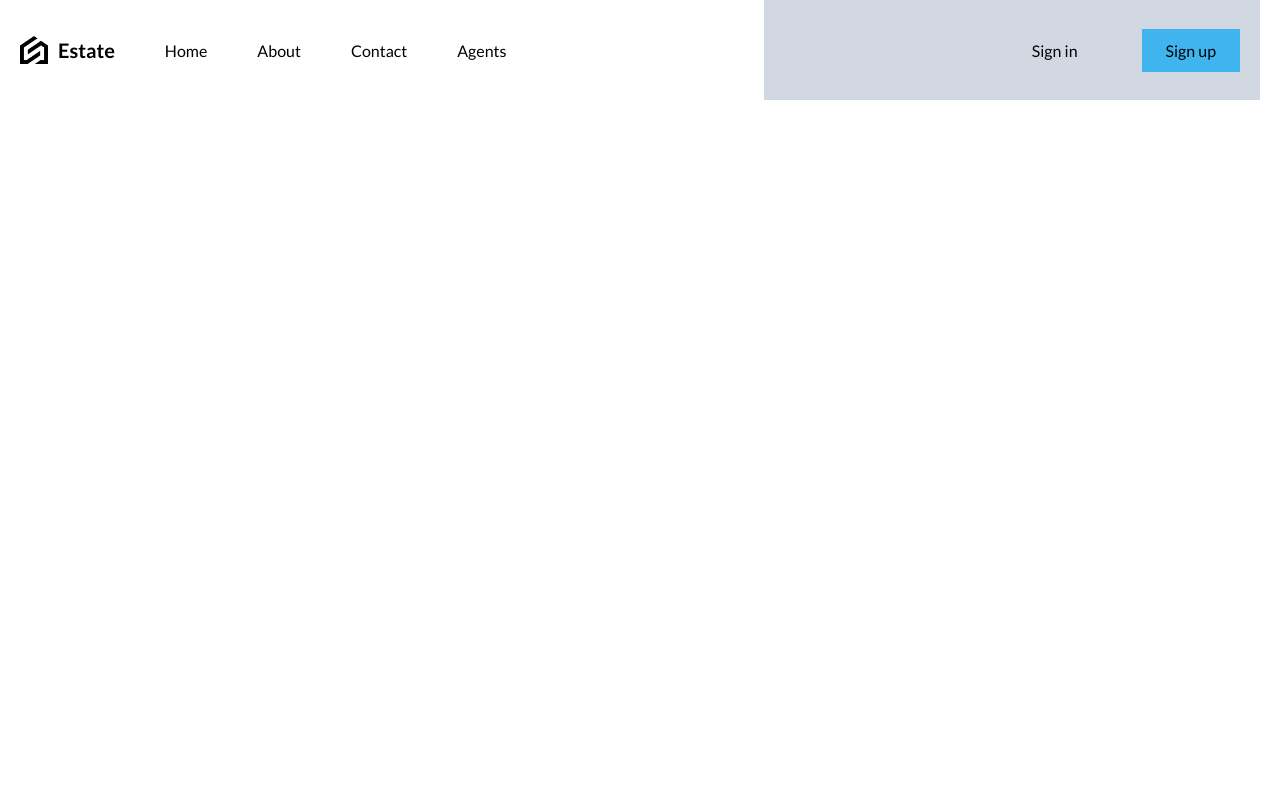
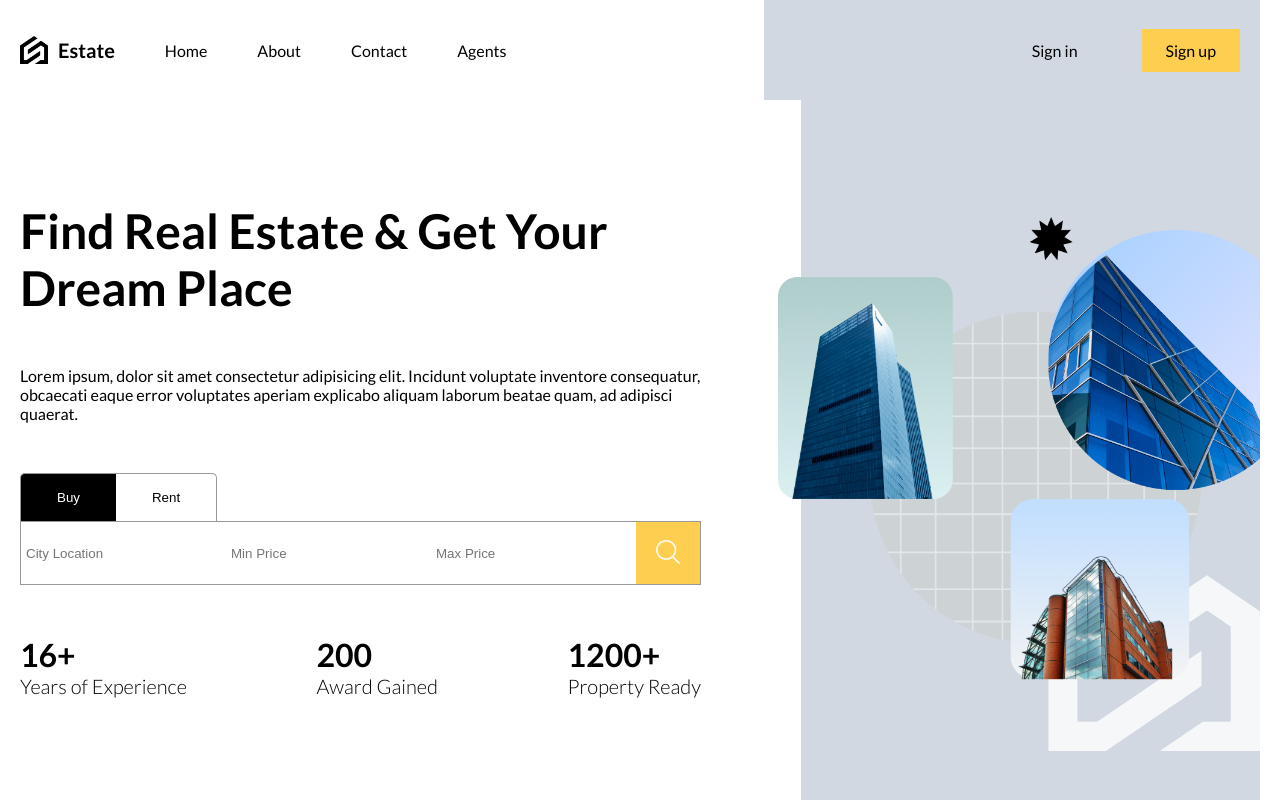
Before and after one commit to Mouloud78/react-estate-ui, a React (Vite) app: page / in a window 1280 px wide. Shown: the top 800 px of the page. Built offline with nearby package versions, Linux system fonts and the light colour scheme.

Commit message:
Adding the home page and its responsive design

```diff
--- a/src/App.jsx
+++ b/src/App.jsx
@@ -1,10 +1,16 @@
 import Navbar from "./components/navbar/Navbar";
 import "./layout.scss";
+import HomePage from "./routes/homePage/homePage";
 
 function App() {
   return (
     <div className="layout">
-      <Navbar />
+      <div className="navbar">
+        <Navbar />
+      </div>
+      <div className="content">
+        <HomePage />
+      </div>
     </div>
   );
 }
--- a/src/components/navbar/Navbar.scss
+++ b/src/components/navbar/Navbar.scss
@@ -63,7 +63,7 @@ nav {
       margin: 20px;
     }
     .register {
-      background-color: #3fb4ee;
+      background-color: #fece51;
     }
 
     .menuIcon {
--- /dev/null
+++ b/src/components/searchBar/searchBar.jsx
@@ -0,0 +1,54 @@
+import { useState } from "react";
+import "./searchBar.scss";
+
+const types = ["buy", "rent"];
+
+function SearchBar() {
+  const [query, setQuery] = useState({
+    type: "buy",
+    location: "",
+    minPrice: 0,
+    maxPrice: 0,
+  });
+
+  const switchType = (val) => {
+    setQuery((prev) => ({ ...prev, type: val }));
+  };
+  return (
+    <div className="searchBar">
+      <div className="type">
+        {types.map((type) => (
+          <button
+            key={type}
+            onClick={() => switchType(type)}
+            className={query.type === type ? "active" : ""}
+          >
+            {type}
+          </button>
+        ))}
+      </div>
+      <form>
+        <input
+          type="text"
+          name="location"
+          min={0}
+          max={10000000}
+          placeholder="City Location"
+        />
+        <input type="number" name="minPrice" placeholder="Min Price" />
+        <input
+          type="number"
+          name="maxPrice"
+          min={0}
+          max={10000000}
+          placeholder="Max Price"
+        />
+        <button>
+          <img src="/search.png" alt="" />
+        </button>
+      </form>
+    </div>
+  );
+}
+
+export default SearchBar;
--- /dev/null
+++ b/src/components/searchBar/searchBar.scss
@@ -0,0 +1,90 @@
+@use "../../responsive.scss";
+.searchBar {
+  .type {
+    button {
+      padding: 16px 36px;
+      border: 1px solid #999;
+      cursor: pointer;
+      border-bottom: none;
+      background-color: white;
+      text-transform: capitalize;
+
+      &.active {
+        background-color: black;
+        color: white;
+      }
+
+      &:first-child {
+        border-top-left-radius: 5px;
+        border-right: none;
+      }
+
+      &:last-child {
+        border-top-right-radius: 5px;
+        border-left: none;
+      }
+    }
+  }
+
+  form {
+    border: 1px solid #999;
+    display: flex;
+    justify-content: space-between;
+    height: 64px;
+    gap: 5px;
+
+    @include responsive.sm {
+      flex-direction: column;
+      border: none;
+    }
+
+    input {
+      border: none;
+      padding: 0px 10px;
+      width: 200px;
+
+      @include responsive.lg {
+        padding: 0px 5px;
+
+        &:nth-child(2),
+        &:child(3) {
+          width: 140px;
+        }
+      }
+
+      @include responsive.md {
+        width: 200px;
+        &:nth-child(2),
+        &:child(3) {
+          width: auto;
+        }
+      }
+
+      @include responsive.sm {
+        width: auto;
+        &:nth-child(2),
+        &:child(3) {
+          width: auto;
+        }
+        padding: 20px;
+        border: 1px solid #999;
+      }
+    }
+    button {
+      border: none;
+      cursor: pointer;
+      background-color: #fece51;
+      flex: 1;
+      padding: 0px 20px;
+
+      @include responsive.sm {
+        padding: 10px;
+      }
+
+      img {
+        width: 24px;
+        height: 24px;
+      }
+    }
+  }
+}
--- a/src/layout.scss
+++ b/src/layout.scss
@@ -1,21 +1,23 @@
-@import "./responsive.scss";
+@use "./responsive.scss";
 .layout {
-  // background-color: rebeccapurple;
   height: 100vh;
   max-width: 1366px;
   margin-inline: auto;
   padding-inline: 20px;
+  display: flex;
+  flex-direction: column;
 
-  @include lg {
-    // background-color: coral;
+  @include responsive.lg {
     max-width: 1280px;
   }
-  @include md {
-    // background-color: cornflowerblue;
+  @include responsive.md {
     max-width: 768px;
   }
-  @include sm {
-    // background-color: red;
+  @include responsive.sm {
     max-width: 640px;
   }
+
+  .content {
+    flex: 1;
+  }
 }
--- /dev/null
+++ b/src/routes/homePage/homePage.jsx
@@ -0,0 +1,40 @@
+import SearchBar from "../../components/searchBar/searchBar";
+import "./homePage.scss";
+
+function HomePage() {
+  return (
+    <div className="homePage">
+      <div className="textContainer">
+        <div className="wrapper">
+          <h1 className="title">Find Real Estate & Get Your Dream Place</h1>
+          <p>
+            Lorem ipsum, dolor sit amet consectetur adipisicing elit. Incidunt
+            voluptate inventore consequatur, obcaecati eaque error voluptates
+            aperiam explicabo aliquam laborum beatae quam, ad adipisci quaerat.
+          </p>
+
+          <SearchBar />
+          <div className="boxes">
+            <div className="box">
+              <h1>16+</h1>
+              <h2>Years of Experience</h2>
+            </div>
+            <div className="box">
+              <h1>200</h1>
+              <h2>Award Gained</h2>
+            </div>
+            <div className="box">
+              <h1>1200+</h1>
+              <h2>Property Ready</h2>
+            </div>
+          </div>
+        </div>
+      </div>
+      <div className="imgContainer">
+        <img src="/bg.png" alt="" />
+      </div>
+    </div>
+  );
+}
+
+export default HomePage;
--- /dev/null
+++ b/src/routes/homePage/homePage.scss
@@ -0,0 +1,76 @@
+@use "../../responsive.scss";
+.homePage {
+  display: flex;
+  height: 100%;
+
+  .textContainer {
+    flex: 3;
+
+    .wrapper {
+      padding-right: 100px;
+      display: flex;
+      flex-direction: column;
+      justify-content: center;
+      gap: 50px;
+      height: 100%;
+
+      @include responsive.md {
+        padding: 0;
+      }
+
+      @include responsive.sm {
+        justify-content: flex-start;
+      }
+
+      .title {
+        font-size: 64px;
+
+        @include responsive.lg {
+          font-size: 48px;
+        }
+      }
+
+      .boxes {
+        display: flex;
+        justify-content: space-between;
+
+        @include responsive.sm {
+          display: none;
+        }
+
+        h1 {
+          font-size: 36px;
+
+          @include responsive.lg {
+            font-size: 32px;
+          }
+        }
+        h2 {
+          font-size: 20px;
+          font-weight: 300;
+        }
+      }
+    }
+  }
+  .imgContainer {
+    flex: 2;
+    background-color: #a6b3c683;
+    position: relative;
+    display: flex;
+    align-items: center;
+
+    @include responsive.md {
+      display: none;
+    }
+
+    img {
+      width: 115%;
+      position: absolute;
+      right: 0;
+
+      @include responsive.lg {
+        width: 105%;
+      }
+    }
+  }
+}
```
